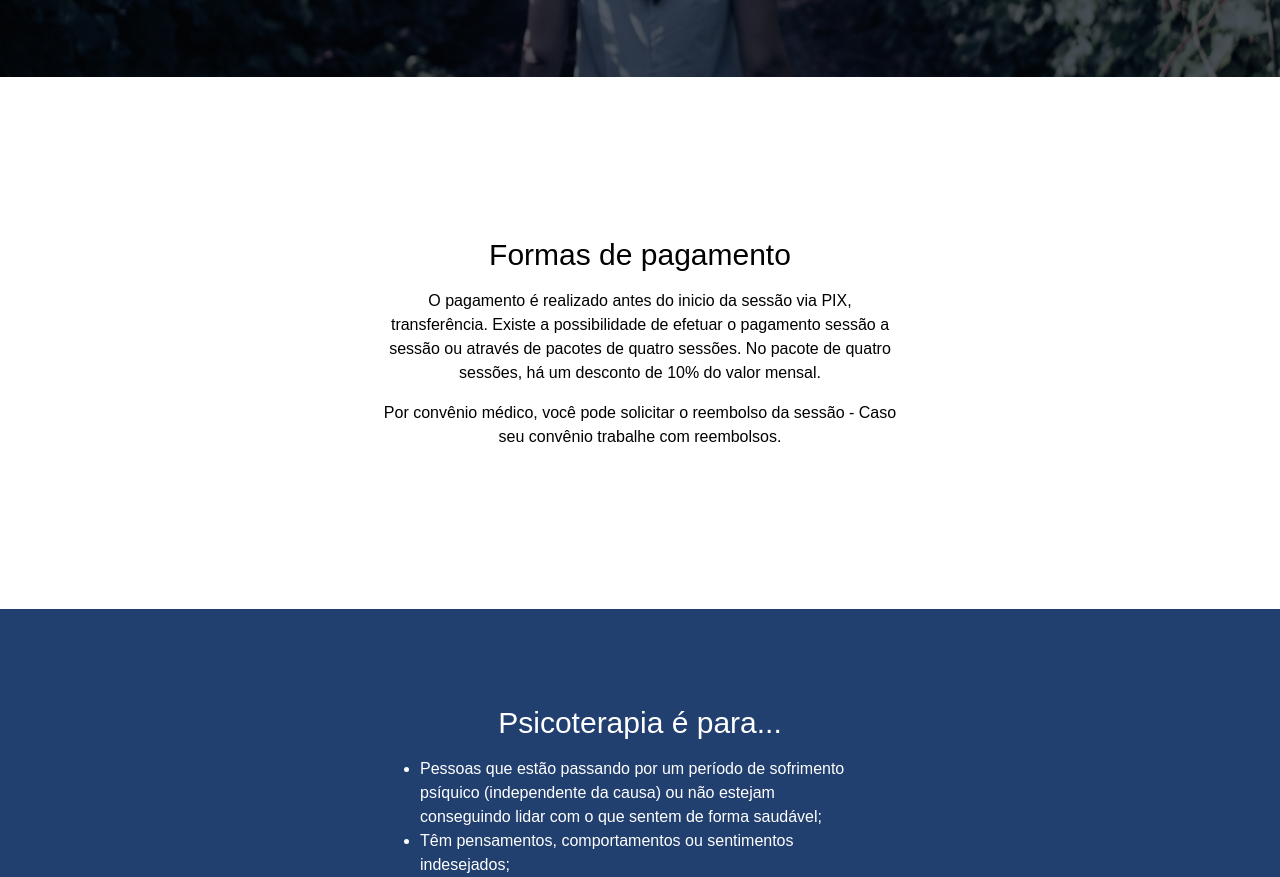
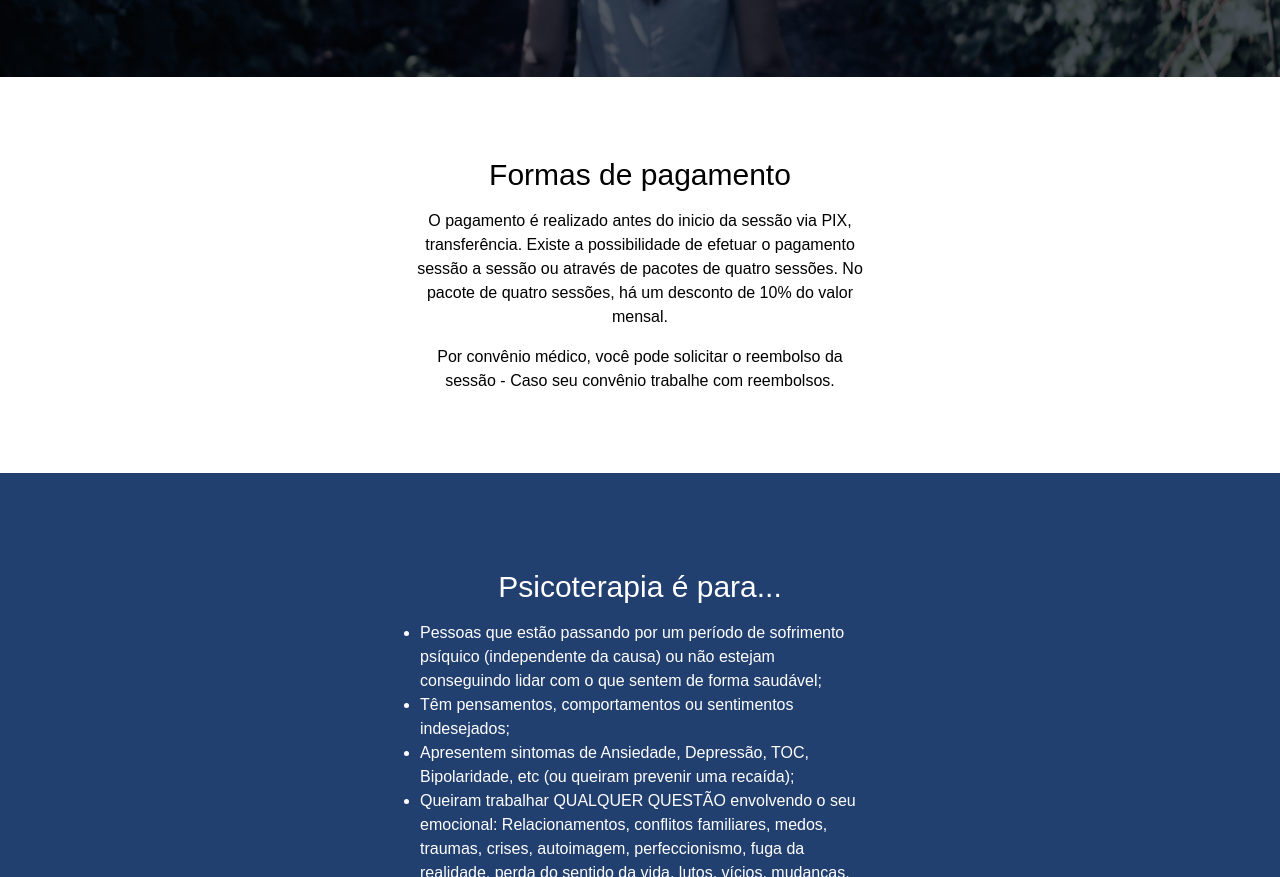
Before and after one commit to neoshinesnh/psi-sarah-todaro-webpage, a website: page index.html in a window 1280 px wide. Shown: the part 1806-2683 px from the top of the page. Drawn offline with Linux system fonts and the light colour scheme.

Commit message:
section payment method

```diff
--- a/index.html
+++ b/index.html
@@ -117,8 +117,8 @@
 
 
     <!-- Formas de pagamento -->
-    <section id="section3" class="py-20 my-20">
-      <div class="sm:w-3/4 lg:w-5/12 mx-auto px-2">
+    <section id="section3">
+      <div class="sm:w-3/4 lg:w-5/12 mx-auto py-20 px-10">
         <h1 class="text-3xl text-center">Formas de pagamento</h1>
         <p class="text-center mt-4">
             O pagamento é realizado antes do inicio da sessão via PIX, transferência. Existe a possibilidade de efetuar o pagamento sessão a sessão ou através de pacotes de quatro sessões.
```
